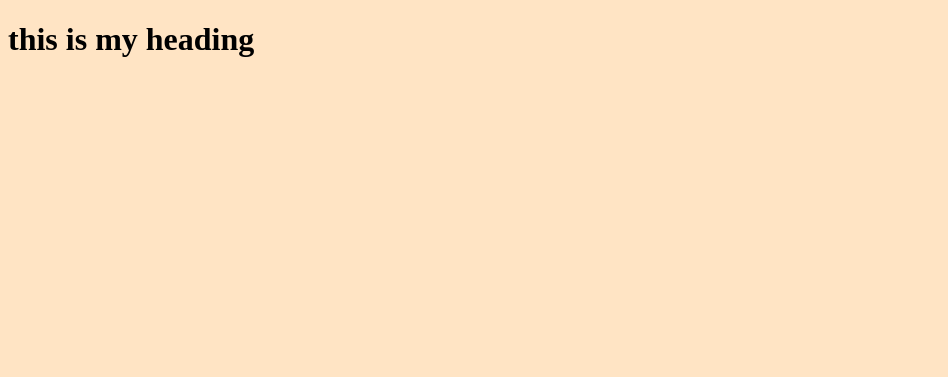
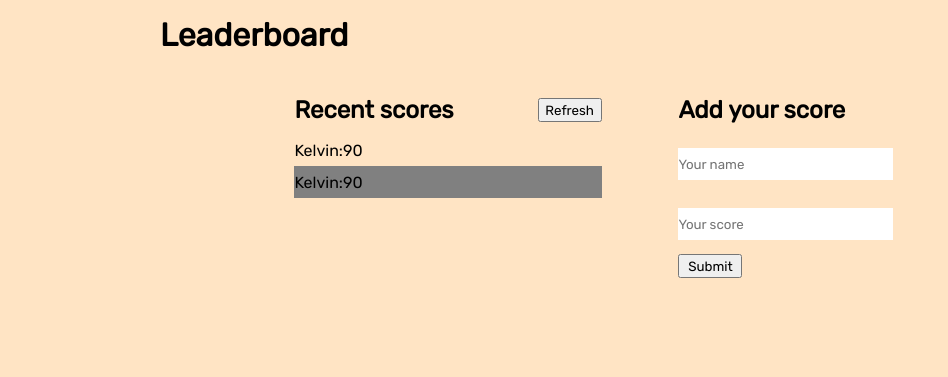
Before and after one commit to Kelvin-Ben/scores, a website built with webpack: page src/index.html in a window 1280 px wide. Shown: the whole page, without its empty margins (0-948 px from the left). Built offline with nearby package versions, Linux system fonts and the light colour scheme; a web font is replaced by a local one.

Commit message:
Write plain HTML markup with minimum styling

```diff
--- a/src/index.html
+++ b/src/index.html
@@ -6,9 +6,40 @@
     <!-- <script src="https://unpkg.com/lodash@4.17.20"></script> -->
   </head>
   <body>
-    <!-- <script src="./src/index.js"></script> -->
-    <h1>this is my heading
-    </h1>
+   <div class="container">
+    <h1>Leaderboard</h1>
+    <div class="details">
+      <div class="scores-container">
+        <h2 class="heading">
+          Recent scores
+          <!-- <a href="#" class="btn btn-refresh" role="button"></a> -->
+          <button class="btn btn-refresh" type="reset">Refresh</button>
+        </h2>
+        <ul class="scores">
+          <li class="score">
+            <span class="score-details">
+              <span class="person-name">Kelvin:</span>
+              <span class="person-score">90</span>
+            </span>
+          </li>
+          <li class="score">
+            <span class="score-details">
+              <span class="person-name">Kelvin:</span>
+              <span class="person-score">90</span>
+            </span>
+          </li>
+        </ul>
+      </div>
+      <form action="/submit-score" class="score-form" method="post">
+        <h2 class="heading">Add your score</h2>
+        <div class="form-container">
+          <input type="text" placeholder="Your name" class="input-name input">
+          <input type="number" placeholder="Your score" class="input-score input" >
+        </div>
+        <button class="btn btn-submit"  type="submit">Submit</button>
+      </form>
+    </div>
+   </div>
     <script src="main.js"></script>
   </body>
 </html>
--- a/src/style.css
+++ b/src/style.css
@@ -1,4 +1,91 @@
+@import url("https://fonts.googleapis.com/css2?family=Damion&family=Encode+Sans+Expanded:wght@100;200;300;400;500;600;700;800;900&family=Lato:ital,wght@0,100;0,300;0,400;0,700;0,900;1,100;1,300;1,400;1,700;1,900&family=Montserrat:wght@300;400;500&family=Roboto+Mono&family=Roboto:wght@300;400;700&family=Rubik&family=Tinos:ital@0;1&family=Truculenta:opsz,wght@12..72,100..900&display=swap");
+* {
+  margin: 0;
+  padding: 0;
+  box-sizing: border-box;
+  font-family: "Rubik", sans-serif;
+}
 body {
   background-color: bisque;
-  /* color: violet; */
 }
+.container {
+  width: 80%;
+  margin: auto;
+  padding: 1rem 2rem;
+  min-height: 40vh;
+  /* border: 1px solid red; */
+}
+.details {
+  width: 80%;
+  min-height: 30vh;
+  margin: 2rem auto;
+  display: flex;
+  flex-direction: row;
+  justify-content: space-around;
+  /* border: 1px solid red; */
+}
+.scores-container {
+  width: 40%;
+  /* border: 1px solid red; */
+
+}
+.score-form {
+  width: 40%;
+  /* border: 1px solid red; */
+}
+.heading {
+  width: 100%;
+  height: 3rem;
+  display: flex;
+  flex-direction: row;
+  align-items: center;
+  justify-content: space-between;
+  /* border: 1px solid red; */
+}
+.btn {
+  width: 4rem;
+  height: 1.5rem;
+
+}
+.scores {
+  /* border: 1px solid black; */
+  height: auto;
+  width: 100%;
+}
+.score {
+  width: 100%;
+  height: 1rem;
+  padding: 1rem 0;
+  /* margin: 1rem 0; */
+  display: flex;
+  flex-direction: row;
+  align-items: center;
+}
+.score-details {
+  height: 100%;
+  display: flex;
+  flex-direction: row;
+  align-items: center;
+}
+
+/* styling the form */
+.score-form {
+  display: flex;
+  flex-direction: column;
+}
+.form-container {
+  height: 50%;
+  display: flex;
+  flex-direction: column;
+  justify-content: space-around;
+  /* border: 1px solid black; */
+  /* margin-top: 1rem; */
+}
+.input {
+  width: 70%;
+  height: 2rem;
+  border: none;
+}
+.score:nth-child(even) {
+  background-color: grey;
+}
```
Also changed, not shown: modules/storage.js (added, +7 -0 lines), dist/index.html, 1 other file.
